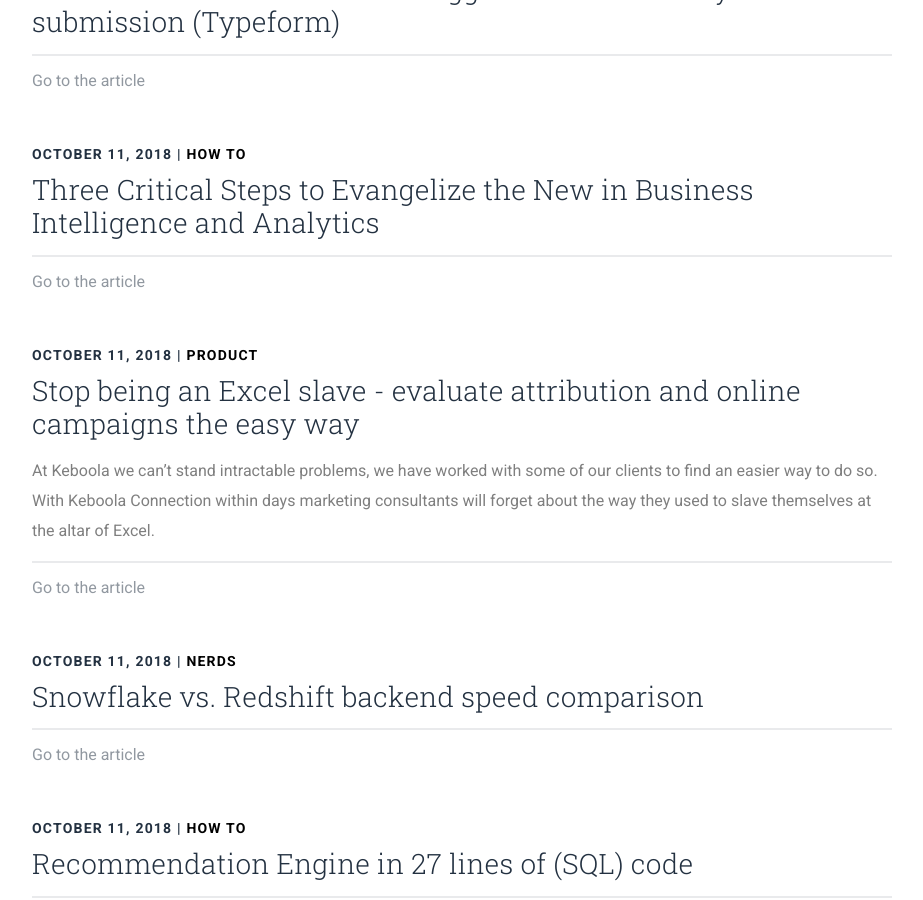
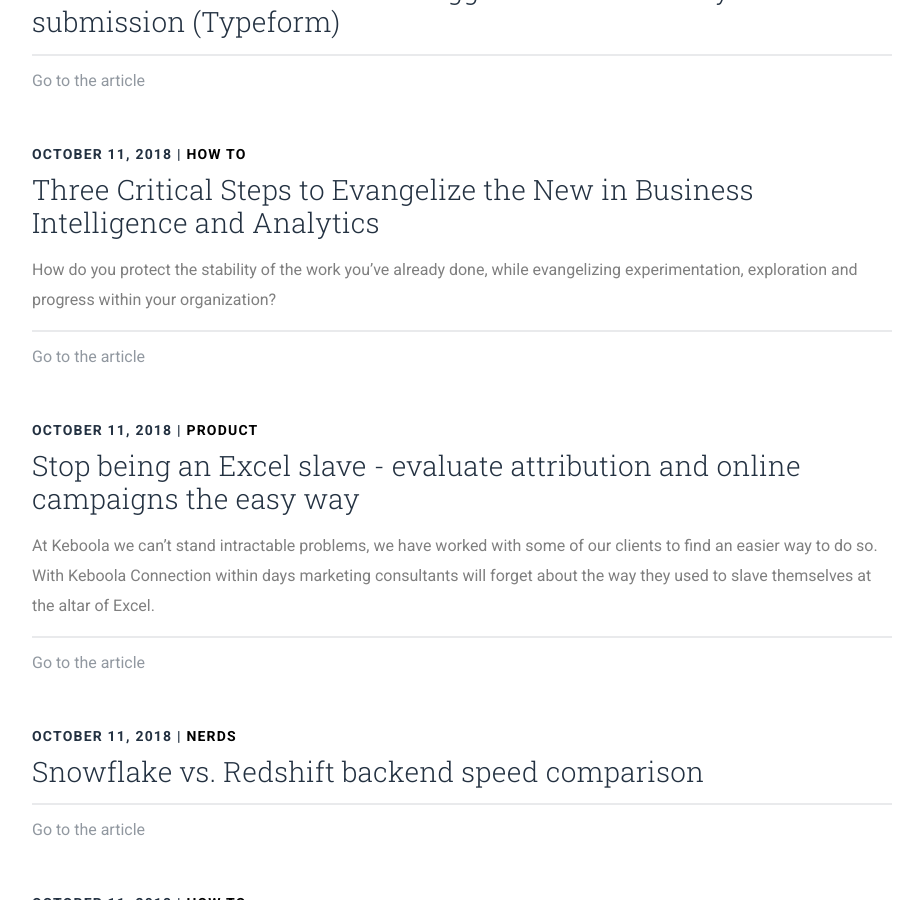
Before and after one commit to keboola/blog, a Jekyll site: the page built from index.md, in a window 1280 px wide and 900 px high, scrolled down 1828 px. Shown: the whole window, without its empty margins (28-951 px from the left). Built offline with Jekyll 4.4.1, drawn with Linux system fonts in a browser that asks for light colours; nearby versions of some CDN libraries; some of the changed text lies outside the part shown.

Commit message:
Update from Forestry.io - Updated three-critical.md

```diff
--- a/_posts/2018-10-11-three-critical.md
+++ b/_posts/2018-10-11-three-critical.md
@@ -3,12 +3,15 @@
 layout: post
 categories: how-to
 date: 2018-10-11 00:00:00 +0000
-perex: ''
-user: ''
+perex: How do you protect the stability of the work you’ve already done, while evangelizing
+  experimentation, exploration and progress within your organization?
+user: pavel-dolezal
 coverphoto: "/uploads/Untitled design (6)-1.png"
 coverphoto_slider: "/uploads/new_idea1_732width.jpg"
 
 ---
+## Three Critical Steps to Evangelize the New in Business Intelligence and Analytics
+
 by [Kasey Jones Tonsfeldt](http://blog.keboola.com/author/20616)
 
 [![](https://lh3.googleusercontent.com/UKhW1wCAR19Edd7PJN-xTYiQQckal-HUglCtQ9Z4esFC8WsiiIj0_iCHTTdPKvE9z6lIBAOFTaZ9o38BUpGLzSnCQyyo4BJVwzmvq6nhN-7S398Fqz6N7gjf_dDUi63VqvtiH90p =624x416)](http://blog.keboola.com/author/20616)
```
